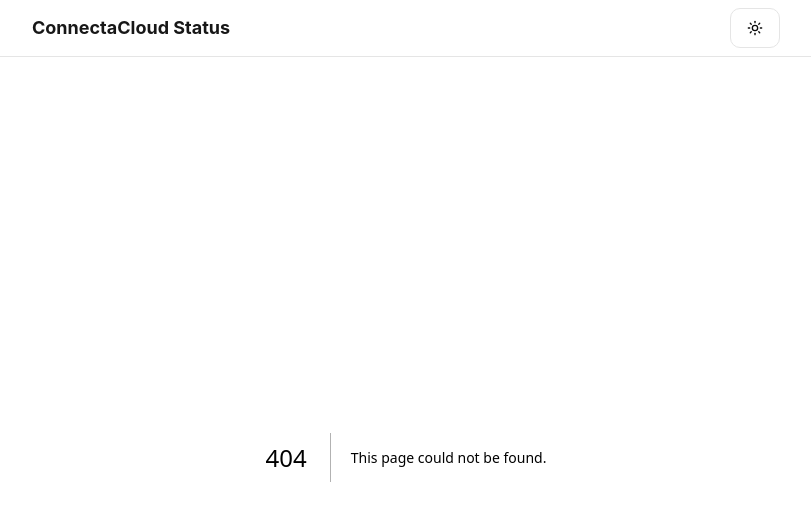
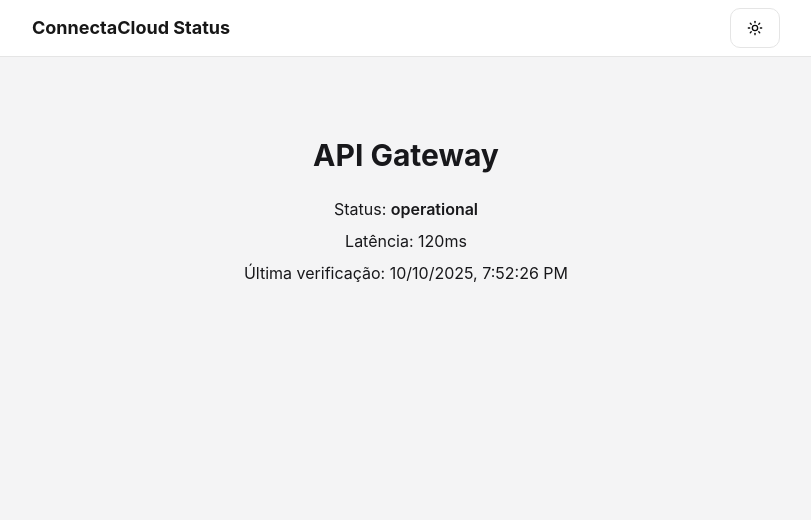
Before and after one commit to rafa-lsc/connectacloud-next, a Next.js app: page /service/1 in a window 1280 px wide. Before the commit this address had no page. Shown: the top 520 px of the page, without its empty margins (234-1045 px from the left). Built offline with nearby package versions, Linux system fonts and the light colour scheme.

Commit message:
feat: rotas dinâmicas com geração estática

```diff
--- /dev/null
+++ b/app/service/[id]/page.tsx
@@ -0,0 +1,41 @@
+import { mockServices } from '@/data/mock-services';
+import { notFound } from 'next/navigation';
+
+type ServiceDetailPageProps = {
+  params: { id: string };
+};
+
+// 1. Informa ao Next.js quais rotas dinâmicas devem ser geradas no build.
+export async function generateStaticParams() {
+  // Mapeamos nossos serviços para gerar um objeto de params para cada um.
+  return mockServices.map((service) => ({
+    id: service.id,
+  }));
+}
+
+// 2. Função para buscar os dados de um serviço específico.
+// Em um app real, aqui seria uma chamada a API ou banco de dados.
+async function getService(id: string) {
+  const service = mockServices.find((s) => s.id === id);
+
+  // Se o serviço não for encontrado, chamamos notFound() que renderizará a página 404.
+  if (!service) {
+    notFound();
+  }
+  return service;
+}
+
+// 3. O componente da página. Ele recebe os `params` como prop.
+export default async function ServiceDetailPage({ params }: ServiceDetailPageProps) {
+  // Usamos o `id` dos params para buscar os dados do serviço.
+  const service = await getService(params.id);
+
+  return (
+    <div className="container mx-auto p-8 mt-12 flex flex-col items-center gap-2">
+      <h1 className="text-3xl font-bold mb-4">{service.name}</h1>
+      <p>Status: <span className="font-semibold">{service.status}</span></p>
+      <p>Latência: {service.latency}ms</p>
+      <p>Última verificação: {new Date(service.lastChecked).toLocaleString()}</p>
+    </div>
+  );
+}
--- a/components/Dashboard/Dashboard.tsx
+++ b/components/Dashboard/Dashboard.tsx
@@ -74,7 +74,6 @@
             >
               <ServiceCard
                 service={service}
-                onClick={() => setSelectedService(service)}
               />
             </ErrorBoundary>
           ))
--- a/components/Header/Header.tsx
+++ b/components/Header/Header.tsx
@@ -3,13 +3,14 @@
 import { Moon, Sun } from "lucide-react";
 import { Button } from "../ui/button";
 import { useTheme } from "next-themes";
+import Link from "next/link";
 
 export default function Header() {
   const { theme, setTheme } = useTheme();
 
   return (
     <header className="w-full flex justify-around items-center px-4 py-2 box-border bg-card text-foreground border-b border-border">
-      <h1 className="text-lg font-bold text-primary">ConnectaCloud Status</h1>
+      <Link href={`/`} className="text-lg font-bold text-primary">ConnectaCloud Status</Link>
       <Button
         variant={"default"}
         size={"lg"}
--- a/components/ServiceCard/ServiceCard.tsx
+++ b/components/ServiceCard/ServiceCard.tsx
@@ -1,6 +1,7 @@
 import React from "react";
 import { Card, CardHeader, CardTitle, CardContent, CardFooter } from "../ui/card"
 import type { Service } from "../../types";
+import Link from "next/link";
 
 interface ServiceCardProps {
   service: Service;
@@ -15,6 +16,7 @@
 
 function ServiceCardComponent({ service, onClick }: ServiceCardProps) {
   return (
+    <Link href={`/service/${service.id}`} className="block hover:bg-gray-50">
       <Card
         className="mt-2 mb-2 cursor-pointer hover:border-primary transition-colors"
         onClick={onClick}
@@ -30,6 +32,7 @@
             </div>
         </CardContent>
       </Card>
+    </Link>
   );
 }
 
```
Lines whose indentation alone changed are shown as unchanged.
